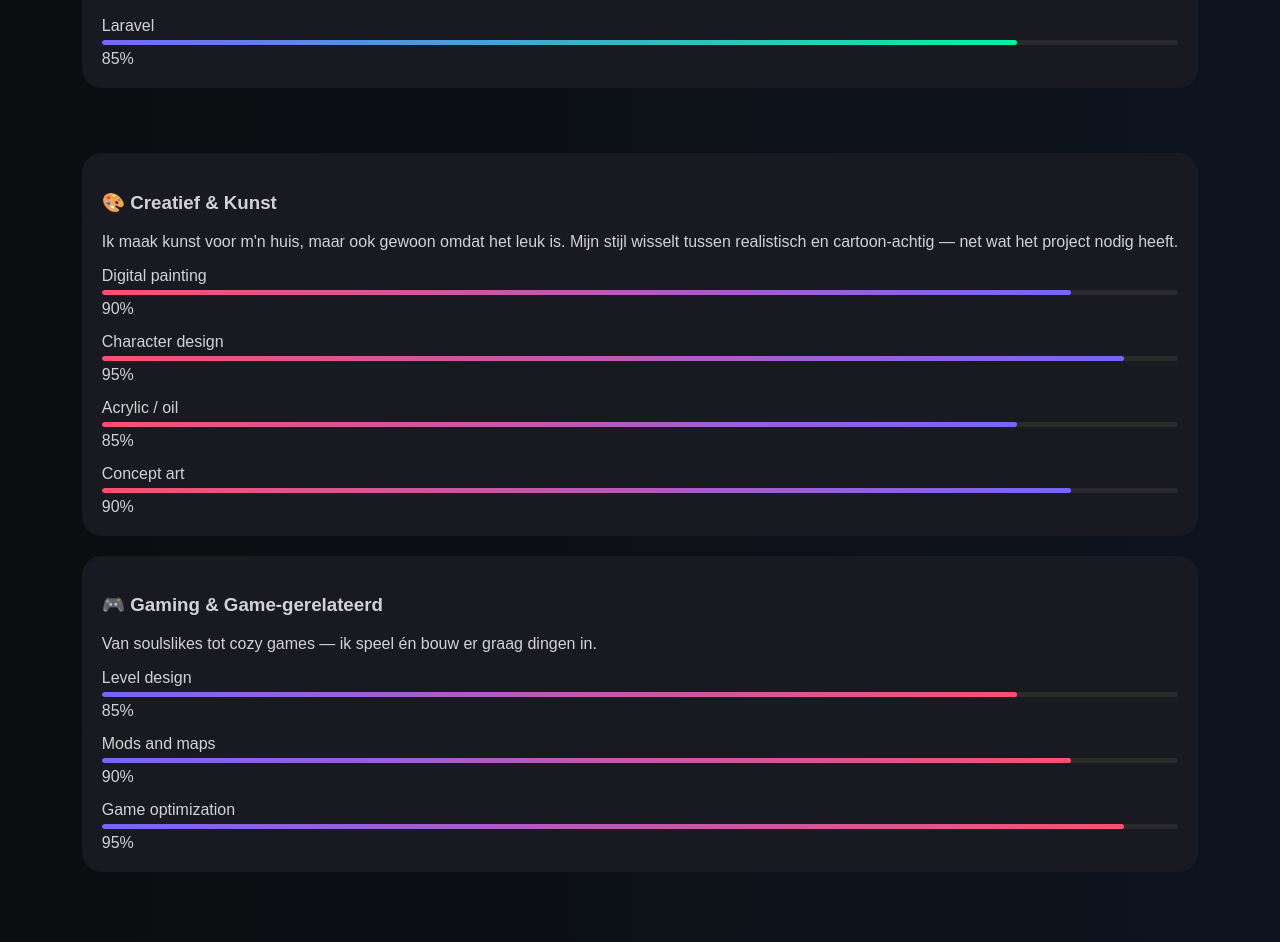
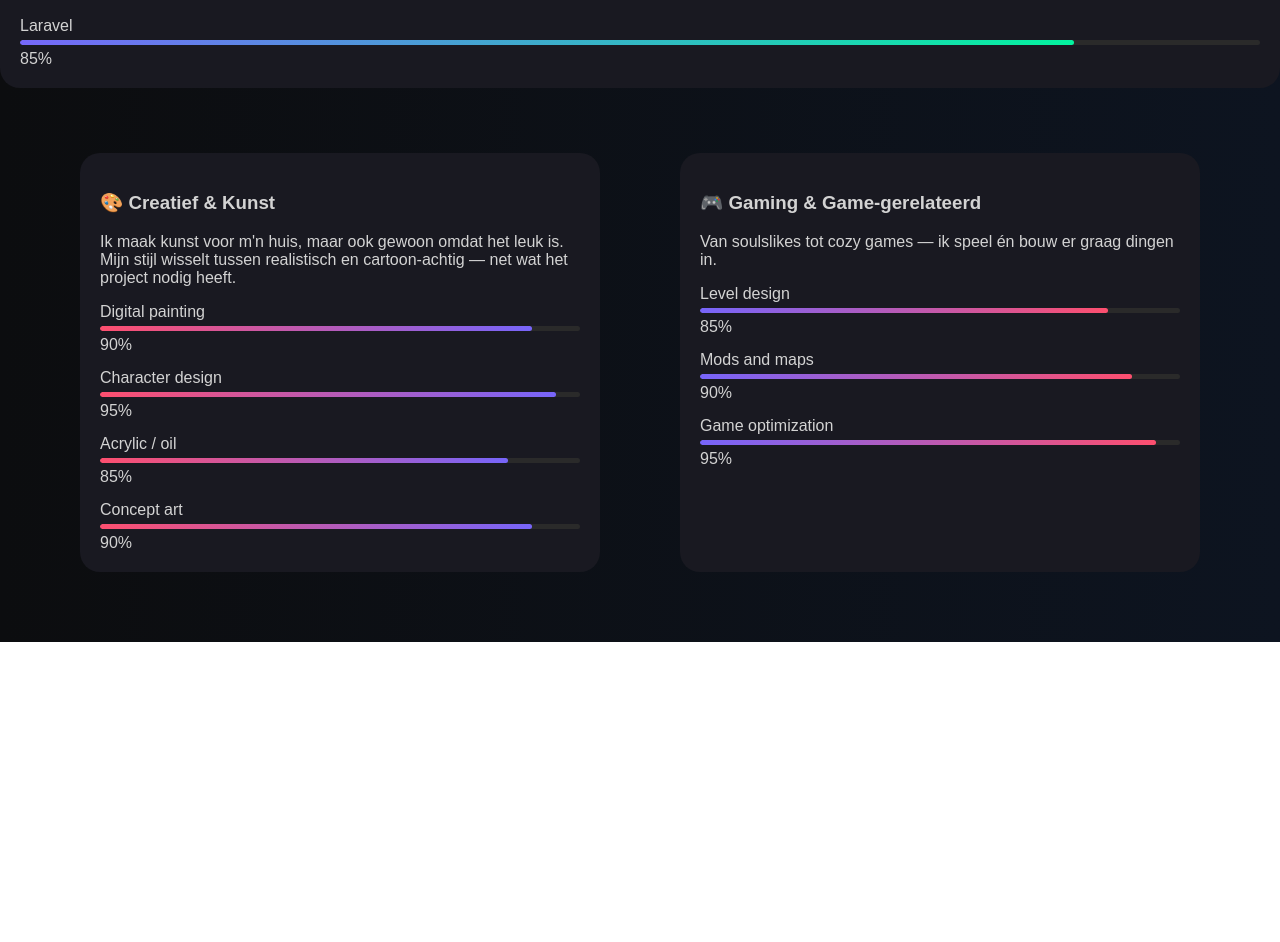
Before and after one commit to itzmitto/portfolioproject, a React (Vite) app: page /Skills in a window 1280 px wide. Shown: the part 540-1482 px from the top of the page. After the commit the page ends 1182 px from the top, so only its background shows below. Built offline with nearby package versions, Linux system fonts and the light colour scheme; the HTML template or start-up script is replaced by a standard one.

Commit message:
105ste commit skills pagina

```diff
--- a/src/pages/Skills.css
+++ b/src/pages/Skills.css
@@ -133,10 +133,16 @@
 
 }
 
+.cardRows {
+    display: flex;
+    margin: 0 5rem;
+    gap: 5rem
+}
 
 
-
-
+.cardRows div {
+    flex: 1;
+}
 
 
 
--- a/src/pages/Skills.tsx
+++ b/src/pages/Skills.tsx
@@ -9,7 +9,6 @@ function Skills() {
                 <p>What I create & master.</p>
                 <div className="gridContainer">
 
-                    <div>
                     <div className="card main">
                         <h3>⚡Web & Code</h3>
                         <p>Altijd op zoek naar gave projecten om beter te worden en toffe dingen te laten zien.</p>
@@ -46,9 +45,8 @@ function Skills() {
                             <span className="percent">85%</span>
                         </div>
                     </div>
-                    </div>
 
-                    <div>
+                    <div className="cardRows">
                         <div className="card creative">
                             <h3>🎨 Creatief & Kunst</h3>
                             <p>
```
Lines whose indentation alone changed are shown as unchanged.
